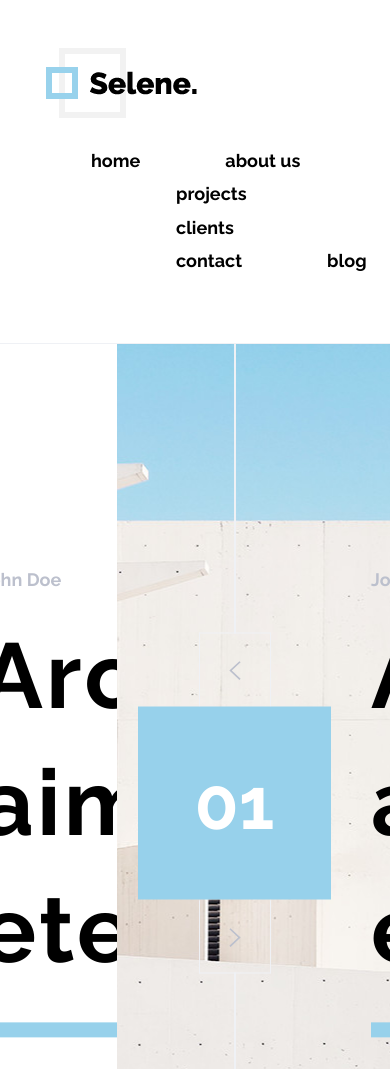
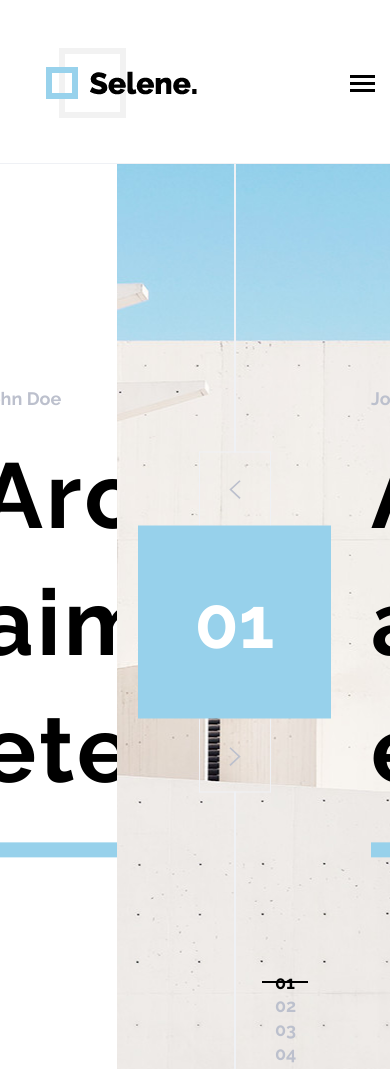
Before and after one commit to panaitov-pm/exam-two, a plain HTML site: page index.html in a window 390 px wide. Shown: the top 1069 px of the page. Drawn offline with Linux system fonts and the light colour scheme.

Commit message:
Responsive was added

```diff
--- a/assets/css/style.css
+++ b/assets/css/style.css
@@ -1,3 +1,6 @@
+/* -----------------------------------------
+ DEVICE LIST
+----------------------------------------- */
 /*---------------------------------------
  PLACEHOLDER
 ----------------------------------------- */
@@ -87,6 +90,10 @@ img {
   max-width: 2000px;
 }
 
+.no-position {
+  position: static;
+}
+
 .no-padding {
   padding-left: 0;
   padding-right: 0;
@@ -156,6 +163,41 @@ img {
 }
 
 /* -----------------------------------------
+ BODY
+----------------------------------------- */
+body {
+  position: relative;
+  -webkit-transition: -webkit-transform 0.2s ease-in-out;
+  transition: -webkit-transform 0.2s ease-in-out;
+  transition: transform 0.2s ease-in-out;
+  transition: transform 0.2s ease-in-out, -webkit-transform 0.2s ease-in-out;
+}
+
+body:after {
+  position: absolute;
+  top: 0;
+  left: 0;
+  width: 100%;
+  height: 100%;
+  background-color: rgba(0, 0, 0, 0.6);
+  z-index: 2;
+  opacity: 0;
+  -webkit-transition: opacity 0.2s ease-in-out;
+  transition: opacity 0.2s ease-in-out;
+}
+
+body.js-nav-show {
+  -webkit-transform: translateX(-200px);
+      -ms-transform: translateX(-200px);
+          transform: translateX(-200px);
+}
+
+body.js-nav-show:after {
+  content: '';
+  opacity: 1;
+}
+
+/* -----------------------------------------
  HEADER
 ----------------------------------------- */
 header {
@@ -166,13 +208,100 @@ header {
   padding-left: 31px;
 }
 
+.menu-toggle {
+  position: absolute;
+  top: 75px;
+  right: 15px;
+  display: none;
+  z-index: 3;
+}
+
+.menu-toggle:hover span {
+  background-color: #97d1eb;
+}
+
+@media screen and (max-width: 767px) {
+  .menu-toggle {
+    display: block;
+    -webkit-transition: all 0.2s ease-in-out;
+    transition: all 0.2s ease-in-out;
+  }
+  .menu-toggle span {
+    display: block;
+    width: 25px;
+    height: 3px;
+    background-color: #000;
+    -webkit-transition: all 0.2s ease-in-out;
+    transition: all 0.2s ease-in-out;
+  }
+  .menu-toggle span:not(:first-child) {
+    margin-top: 4px;
+  }
+}
+
+.js-nav-show .menu-toggle {
+  top: 10px;
+}
+
+.js-nav-show .menu-toggle__top {
+  width: 21px;
+  -webkit-transform: rotate(45deg);
+      -ms-transform: rotate(45deg);
+          transform: rotate(45deg);
+  -webkit-transform-origin: 0 0;
+      -ms-transform-origin: 0 0;
+          transform-origin: 0 0;
+}
+
+.js-nav-show .menu-toggle__center {
+  width: 0;
+}
+
+.js-nav-show .menu-toggle__bottom {
+  width: 21px;
+  -webkit-transform: rotate(-45deg);
+      -ms-transform: rotate(-45deg);
+          transform: rotate(-45deg);
+  -webkit-transform-origin: 0 100%;
+      -ms-transform-origin: 0 100%;
+          transform-origin: 0 100%;
+}
+
 .navigation {
-  margin-left: 76px;
+  margin-left: 9%;
+  text-align: right;
+}
+
+@media screen and (max-width: 849px) {
+  .navigation {
+    margin-left: 0;
+  }
+}
+
+@media screen and (max-width: 767px) {
+  .navigation {
+    position: fixed;
+    top: 0;
+    right: -200px;
+    width: 200px;
+    height: 100%;
+    text-align: left;
+    background-color: #97d1eb;
+    -webkit-transition: all 0.2s ease-in-out;
+    transition: all 0.2s ease-in-out;
+    z-index: 1;
+  }
 }
 
 .navigation__list {
   padding: 25px 0 23px;
   font-size: 0;
+}
+
+@media screen and (max-width: 767px) {
+  .navigation__list {
+    padding: 0;
+  }
 }
 
 .navigation__item {
@@ -181,8 +310,32 @@ header {
   font-size: 18px;
 }
 
+@media screen and (max-width: 767px) {
+  .navigation__item {
+    display: block;
+  }
+}
+
 .navigation__item + .navigation__item {
   margin-left: 85px;
+}
+
+@media screen and (min-width: 992px) {
+  .navigation__item + .navigation__item {
+    margin-left: 10%;
+  }
+}
+
+@media screen and (min-width: 768px) {
+  .navigation__item + .navigation__item {
+    margin-left: 6%;
+  }
+}
+
+@media screen and (max-width: 767px) {
+  .navigation__item + .navigation__item {
+    margin-left: 0;
+  }
 }
 
 .navigation__link {
@@ -194,8 +347,21 @@ header {
   transition: all 0.2s ease-in-out;
 }
 
+@media screen and (max-width: 767px) {
+  .navigation__link {
+    padding: 8px 15px;
+    text-transform: uppercase;
+  }
+}
+
 .navigation__link:hover {
-  color: gray;
+  color: rgba(0, 0, 0, 0.5);
+}
+
+@media screen and (max-width: 767px) {
+  .navigation__link:hover {
+    color: #fff;
+  }
 }
 
 .navigation__link:after, .navigation__link:before {
--- a/assets/js/main.js
+++ b/assets/js/main.js
@@ -1,6 +1,20 @@
 ;(function($) {
 
+	var $body = $('body');
+
 	$(function() {
+
+		//Show mobile menu
+		$(document).on('click', '.menu-toggle', function(event) {
+			event.preventDefault();
+
+			if ( $body.hasClass('js-nav-show') ) {
+				$body.removeClass('js-nav-show');
+
+			} else {
+				$body.addClass('js-nav-show');
+			}
+		});
 
 		//Slider
 		$('.slider').slick({
@@ -102,7 +116,7 @@
 			var elemId = $(this).attr('href'),
 				top = $(elemId).offset().top;
 
-			$('body').animate({
+			$body.animate({
 				scrollTop: top
 			}, 1200);
 		});// end click
--- a/assets/sass/main.scss
+++ b/assets/sass/main.scss
@@ -1,9 +1,11 @@
+@import 'breakpoints';
 @import 'placeholder';
 @import 'variables';
 
 /* -----------------------------------------
  GLOBAL
 ----------------------------------------- */
+
 html {
     height: 100%;
 }
@@ -24,6 +26,10 @@ img {
 	margin: 0 auto;
 	width: 100%;
 	max-width: 2000px;
+}
+
+.no-position {
+	position: static;
 }
 
 .no-padding {
@@ -93,6 +99,35 @@ img {
 }
 
 /* -----------------------------------------
+ BODY
+----------------------------------------- */
+body {
+	position: relative;
+	transition: transform 0.2s ease-in-out;
+
+	&:after {
+
+		position: absolute;
+		top: 0;
+		left: 0;
+		width: 100%;
+		height: 100%;
+		background-color: rgba(0, 0, 0, 0.6);
+		z-index: 2;
+		opacity: 0;
+		transition: opacity 0.2s ease-in-out;
+	}
+
+	&.js-nav-show {
+		transform: translateX(-200px);
+
+		&:after {
+			content: '';
+			opacity: 1;
+		}
+	}
+}
+/* -----------------------------------------
  HEADER
 ----------------------------------------- */
 header {
@@ -103,12 +138,84 @@ header {
 	padding-left: 31px;
 }
 
+.menu-toggle {
+	position: absolute;
+	top: 75px;
+	right: 15px;
+	display: none;
+	z-index: 3;
+
+	&:hover {
+		span {
+			background-color: $blue-color;
+		}
+	}
+
+	@include max-width(sm) {
+		display: block;
+		transition: all 0.2s ease-in-out;
+
+		span {
+			display: block;
+			width: 25px;
+			height: 3px;
+			background-color: #000;
+			transition: all 0.2s ease-in-out;
+
+			&:not(:first-child) {
+				margin-top: 4px;
+			}
+		}
+	}
+
+	.js-nav-show & {
+		top: 10px;
+
+		&__top {
+			width: 21px;
+			transform: rotate(45deg);
+			transform-origin: 0 0;
+		}
+
+		&__center {
+			width: 0;
+		}
+
+		&__bottom {
+			width: 21px;
+			transform: rotate(-45deg);
+			transform-origin: 0 100%;
+		}
+	}
+}
+
 .navigation {
-	margin-left: 76px;
+	margin-left: 9%;
+	text-align: right;
+
+	@include max-width(850px) {
+		margin-left: 0;
+	}
+
+	@include max-width(sm) {
+		position: fixed;
+		top: 0;
+		right: -200px;
+		width: 200px;
+		height: 100%;
+		text-align: left;
+		background-color: $blue-color;
+		transition: all 0.2s ease-in-out;
+		z-index: 1;
+	}
 
 	&__list{
 		padding: 25px 0 23px;
 		font-size: 0;
+
+		@include max-width(sm) {
+			padding: 0;
+		}
 	}
 
 	&__item {
@@ -116,8 +223,24 @@ header {
 		vertical-align: middle;
 		font-size: 18px;
 
+		@include max-width(sm) {
+			display: block;
+		}
+
 		& + & {
 			margin-left: 85px;
+
+			@include min-width(md) {
+				margin-left: 10%;
+			}
+
+			@include min-width(sm) {
+				margin-left: 6%;
+			}
+
+			@include max-width(sm) {
+				margin-left: 0;
+			}
 		}
 	}
 
@@ -128,8 +251,17 @@ header {
 		text-transform: lowercase;
 		transition: all 0.2s ease-in-out;
 
+		@include max-width(sm) {
+			padding: 8px 15px;
+			text-transform: uppercase;
+		}
+
 		&:hover {
-			color: lighten(#000, 50%);
+			color: fade-out(#000, 0.5);
+
+			@include max-width(sm) {
+				color: #fff;
+			}
 		}
 
 		&:after, &:before {
--- a/index.html
+++ b/index.html
@@ -34,13 +34,18 @@
     <header id="scroll-top">
         <div class="container">
             <div class="row">
-                <div class="col-sm-2">
+                <div class="col-sm-3 col-md-2">
                     <a class="logo" href="#">
                         <img src="assets/img/header-logo.png" alt="Selene.">
                     </a>
                 </div>
                 <!-- END col -->
-                <div class="col-sm-8 col-sm-offset-1">
+                <div class="col-sm-9 col-lg-8 col-lg-offset-1 no-position">
+                     <a class="menu-toggle" href="#">
+                        <span class="menu-toggle__top"></span>
+                        <span class="menu-toggle__center"></span>
+                        <span class="menu-toggle__bottom"></span>
+                    </a>
                     <nav class="navigation">
                         <ul class="navigation__list">
                             <li class="navigation__item">
```
Also changed, not shown: assets/sass/_breakpoints.scss (added, +33 -0 lines).
